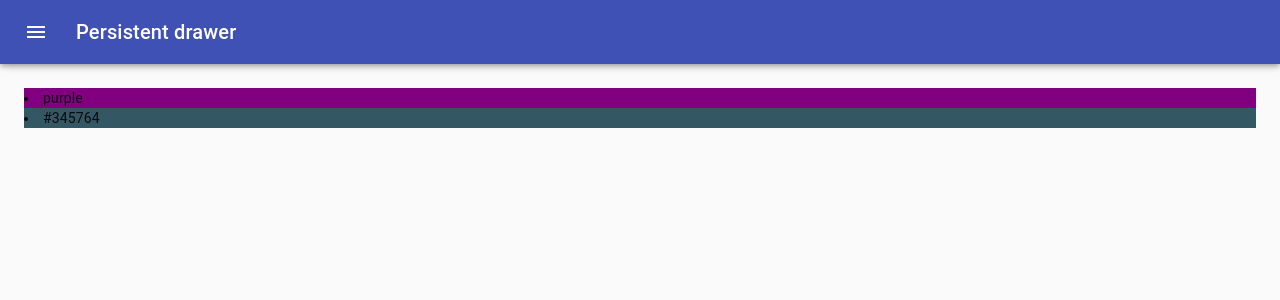
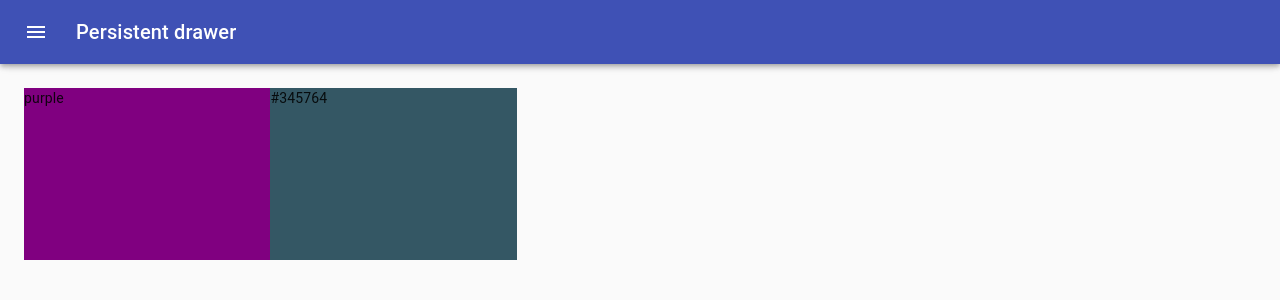
Before and after one commit to Hady207/react-color-palette, a React (Create React App) app: page /palette/new in a window 1280 px wide. Shown: the top 300 px of the page. Built offline with nearby package versions, Linux system fonts and the light colour scheme.

Commit message:
Add draggable color box

```diff
--- a/src/NewPaletteForm.js
+++ b/src/NewPaletteForm.js
@@ -12,6 +12,7 @@
 import ChevronLeftIcon from "@material-ui/icons/ChevronLeft";
 import ChevronRightIcon from "@material-ui/icons/ChevronRight";
 import Button from "@material-ui/core/Button";
+import DraggableColorBox from "./draggableColorBox";
 import List from "@material-ui/core/List";
 import ListItem from "@material-ui/core/ListItem";
 import ListItemIcon from "@material-ui/core/ListItemIcon";
@@ -64,6 +65,7 @@
   },
   content: {
     flexGrow: 1,
+    height: "calc(100vh - 64px)",
     padding: theme.spacing(3),
     transition: theme.transitions.create("margin", {
       easing: theme.transitions.easing.sharp,
@@ -174,8 +176,9 @@
         })}
       >
         <div className={classes.drawerHeader} />
+
         {colors.map((color) => (
-          <li style={{ backgroundColor: color }}>{color}</li>
+          <DraggableColorBox color={color} />
         ))}
       </main>
     </div>
--- /dev/null
+++ b/src/draggableColorBox.js
@@ -0,0 +1,25 @@
+import React from "react";
+import { withStyles } from "@material-ui/styles";
+
+const styles = {
+  root: {
+    width: "20%",
+    height: "25%",
+    margin: "0 auto",
+    display: "inline-block",
+    position: "relative",
+    marginBottom: "-4px",
+  },
+};
+
+function DraggableColorBox(props) {
+  return (
+    <div
+      className={props.classes.root}
+      style={{ backgroundColor: props.color }}
+    >
+      {props.color}
+    </div>
+  );
+}
+export default withStyles(styles)(DraggableColorBox);
```
